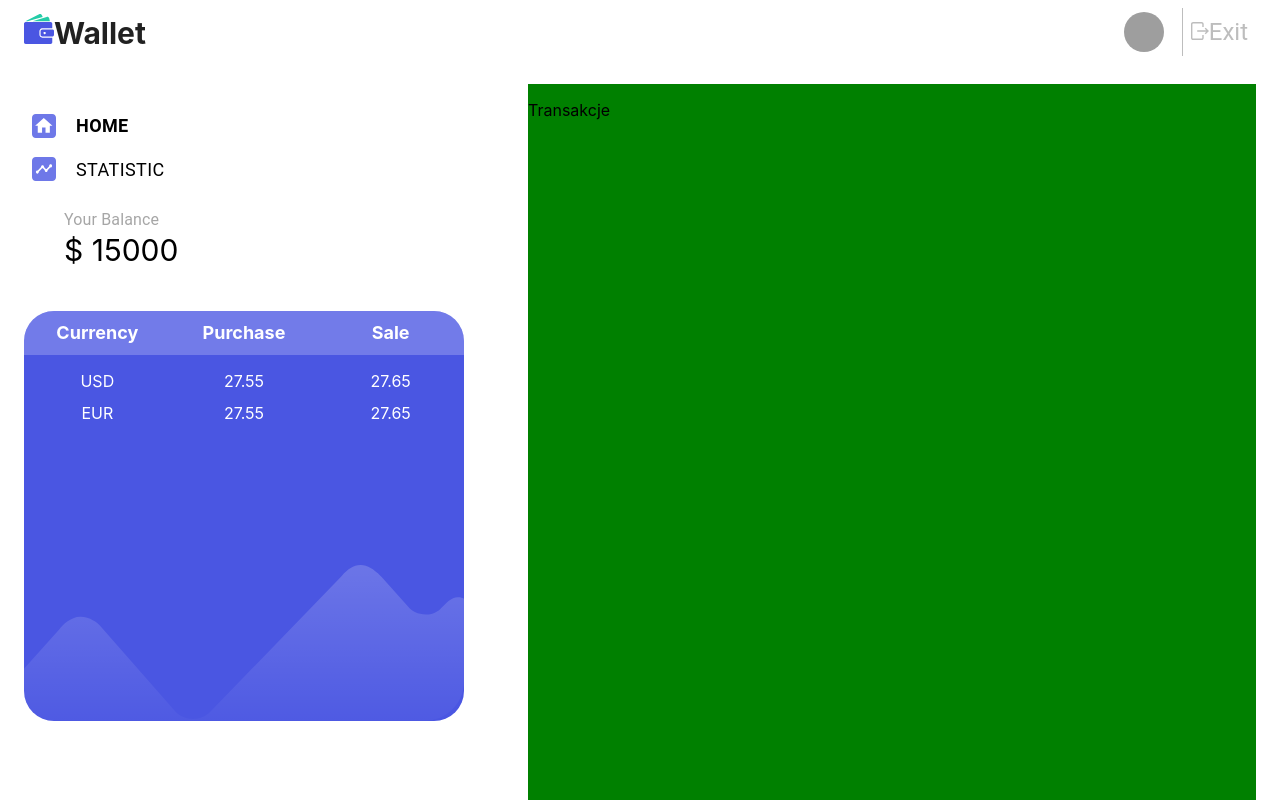
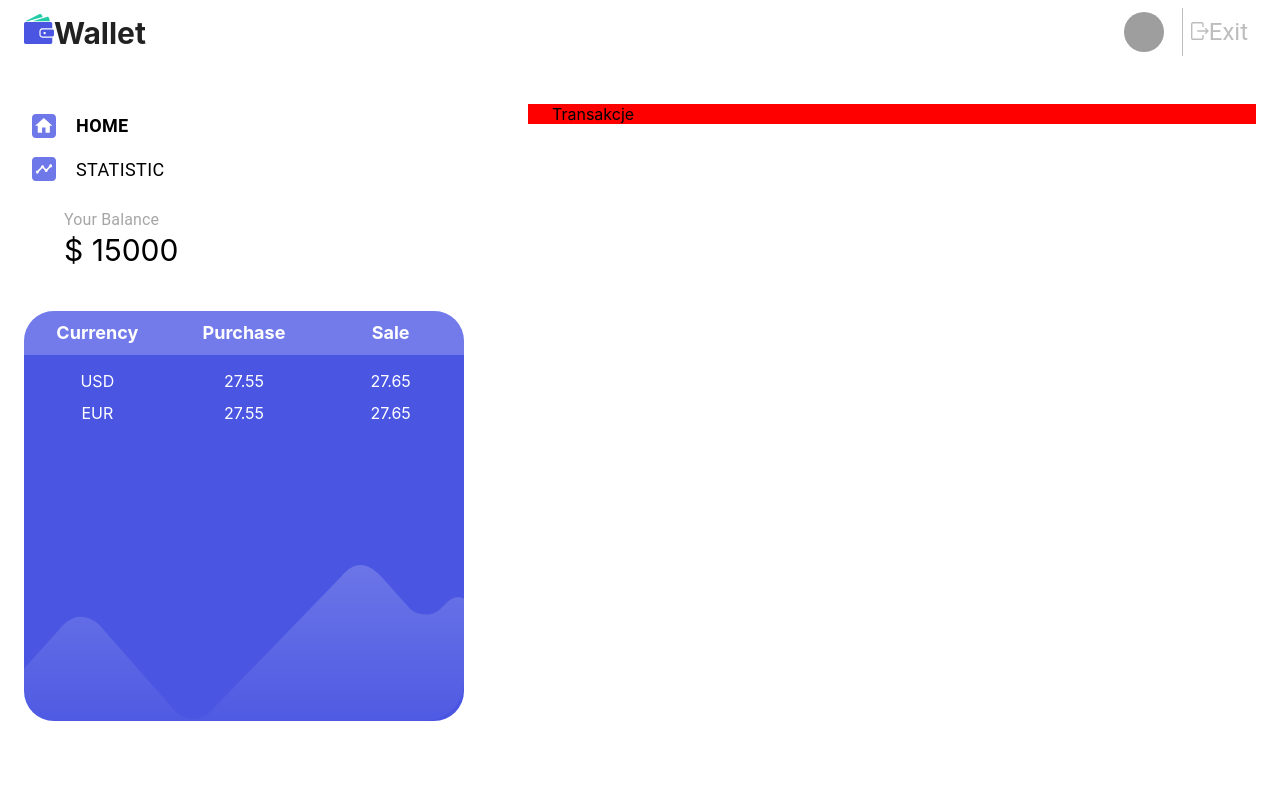
Before and after one commit to DawidBartus/wallet, a React (Create React App) app: page /wallet/home in a window 1280 px wide. Built offline with nearby package versions, Linux system fonts and the light colour scheme; grey boxes are pictures that could not be loaded.

Commit message:
Container MUI styled

```diff
--- a/src/components/Background/FormBlurBackground.jsx
+++ b/src/components/Background/FormBlurBackground.jsx
@@ -7,7 +7,6 @@ const FormBlurBackground = styled(Box)`
   width: 100%;
   display: flex;
   justify-content: center;
-  position: fixed;
 
   @media (min-width: 769px) {
     width: 100%;
@@ -31,11 +30,12 @@ const StyledFormBlurBackground = (props) => {
   const { children } = props;
   const blur = shouldChangeStyle ? "" : "blur(10px)";
   const align = shouldChangeStyle ? "center" : "flex-start";
+  const fixed = shouldChangeStyle ? "" : "fixed";
 
   return (
     <FormBlurBackground
       component="div"
-      style={{ backdropFilter: blur, alignItems: align }}
+      style={{ backdropFilter: blur, alignItems: align, position: fixed }}
     >
       {children}
     </FormBlurBackground>
--- a/src/components/Currency/Currency.jsx
+++ b/src/components/Currency/Currency.jsx
@@ -107,7 +107,6 @@ const Currency = () => {
     };
   }, [navigate, locationCurrency]);
 
-  console.log(locationCurrency);
   return (
     <TableStyledContainer style={{ display: locationCurrency ? "block" : "" }}>
       <StyledListElement>
--- a/src/components/HomePage/HomePage.jsx
+++ b/src/components/HomePage/HomePage.jsx
@@ -118,7 +118,13 @@ const HomePage = () => {
     location.pathname === "/home/statistic" ? "current" : "available";
 
   return (
-    <Section style={{ maxWidth: "1488px", padding: "0px 24px" }}>
+    <Section
+      style={{
+        maxWidth: "1488px",
+        padding: "0px 24px",
+        alignItems: "flex-start",
+      }}
+    >
       <NavigationWrapper>
         <StyledDivWrapper>
           <IconHolder>
@@ -155,7 +161,7 @@ const HomePage = () => {
         </StyledDivWrapper>
         {isNotCurrency ? "" : <Currency />}
       </NavigationWrapper>
-      <Box style={{ width: "100%", height: "100vh", backgroundColor: "green" }}>
+      <Box style={{ width: "100%" }}>
         <Outlet />
       </Box>
     </Section>
--- a/src/components/Statistic/Statistic.jsx
+++ b/src/components/Statistic/Statistic.jsx
@@ -1,12 +1,7 @@
-import StyledFormBlurBackground from "../Background/FormBlurBackground";
-import Section from "../StyledSection/StyledSection";
+import ContainerMui from "../StyledComponents/ContainerMUI";
 
 const Statistic = () => {
-  return (
-    <Section>
-      <StyledFormBlurBackground>Statystyka</StyledFormBlurBackground>
-    </Section>
-  );
+  return <ContainerMui>Statystyka</ContainerMui>;
 };
 
 export default Statistic;
--- /dev/null
+++ b/src/components/StyledComponents/ContainerMUI.jsx
@@ -0,0 +1,11 @@
+import { Container } from "@mui/material";
+import styled from "styled-components";
+
+const ContainerMui = styled(Container)`
+  margin-top: 20px;
+  background-color: red;
+  @media (min-width: 768px) {
+    margin-top: 40px;
+  }
+`;
+export default ContainerMui;
--- a/src/components/Transaction/Transaction.jsx
+++ b/src/components/Transaction/Transaction.jsx
@@ -1,10 +1,11 @@
-import Section from "../StyledSection/StyledSection";
+import ContainerMui from "../StyledComponents/ContainerMUI";
+// import Section from "../StyledSection/StyledSection";
 
 const Transaction = () => {
   return (
-    <Section>
+    <ContainerMui>
       <p>Transakcje</p>
-    </Section>
+    </ContainerMui>
   );
 };
 
```
